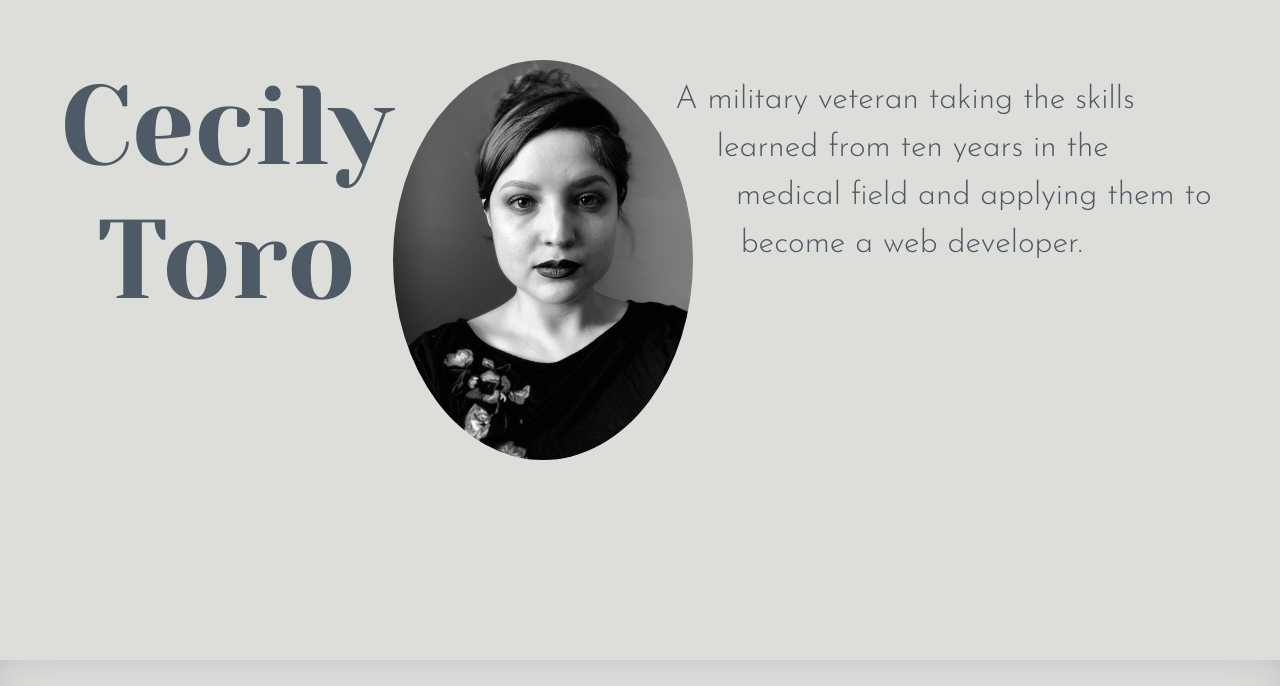
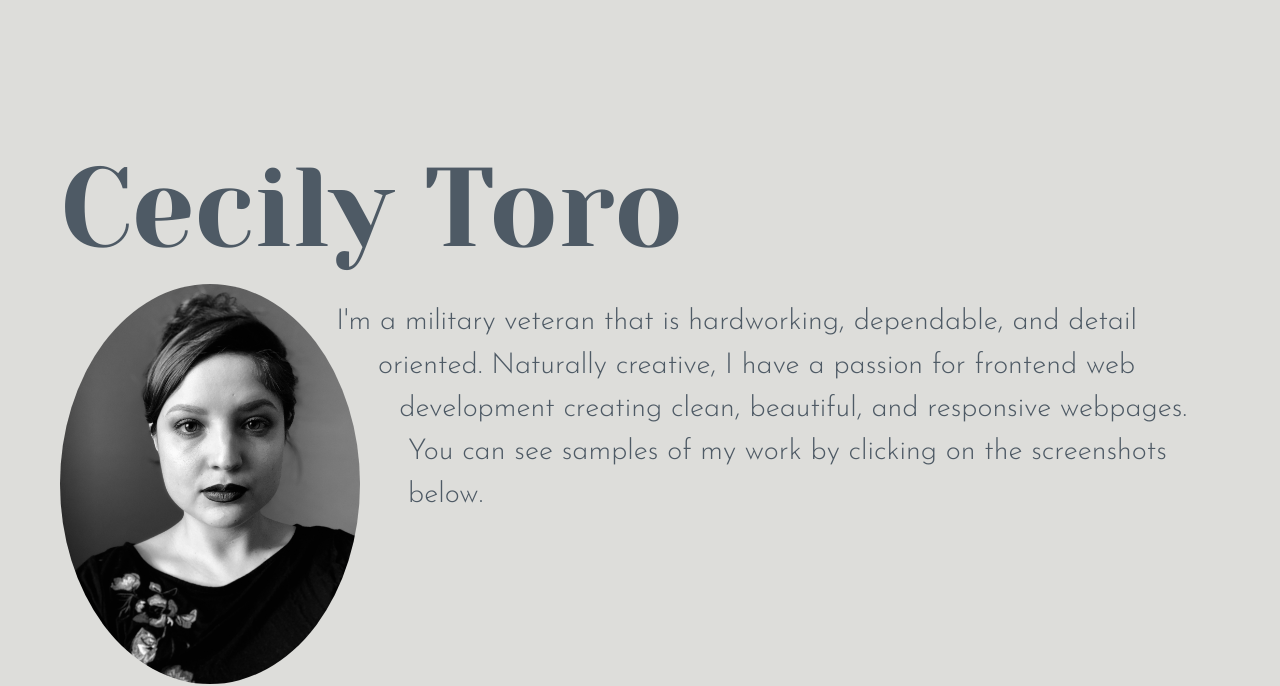
Before and after one commit to its-cess/portfolio, a React (Create React App) app: page / in a window 1280 px wide. Shown: the part 140-826 px from the top of the page. Built offline with nearby package versions, Linux system fonts and the light colour scheme.

Commit message:
rearranged hero section

```diff
--- a/src/components/Hero.js
+++ b/src/components/Hero.js
@@ -1,15 +1,19 @@
 import React from "react";
 
-export default function Hero() {
+export default function Hero(props) {
     return (
         <div className="hero-container">
             <h1 className="name-title">Cecily Toro</h1>
             <div className="float-container">
                 <img className="portrait" src={process.env.PUBLIC_URL + "/images/bw.jpg"}/>
-                <p className="hero-description">A military veteran taking the skills learned from ten years in the medical field
-                    and applying them to become a web developer.</p>
+                <p className="hero-description">
+                    I'm a military veteran that is hardworking, dependable,
+                    and detail oriented. Naturally creative, I have a passion
+                    for frontend web development creating clean, beautiful,
+                    and responsive webpages. You can see samples of my work
+                    by clicking on the screenshots below.
+                </p>
             </div>
-            <div className="hr"></div>
         </div>
     )
 }
--- a/src/index.css
+++ b/src/index.css
@@ -15,12 +15,14 @@ body {
 /* Hero Section */
 .hero-container{
   display: flex;
+  flex-wrap: wrap;
   margin: auto;
   max-width: fit-content;
-  padding: 200px 60px;
+  padding: 250px 60px;
 }
 .name-title {
   font-family: 'Yeseva One', cursive;
+  padding-top: 2rem;
   font-size: 7rem;
   text-align: center;
 }
@@ -36,7 +38,7 @@ body {
 }
 .hero-description{
   padding-top: 1rem;
-  font-size: 2rem;
+  font-size: 1.8rem;
 }
 
 /* Project Section */
```
Also changed, not shown: src/App.js (indentation only).
